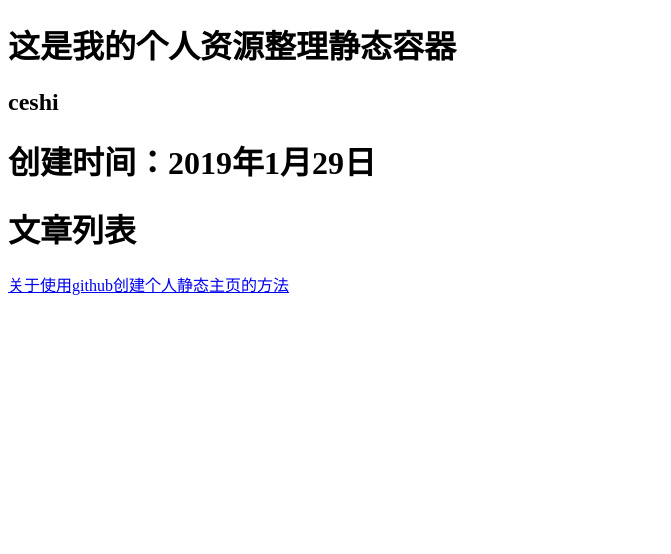
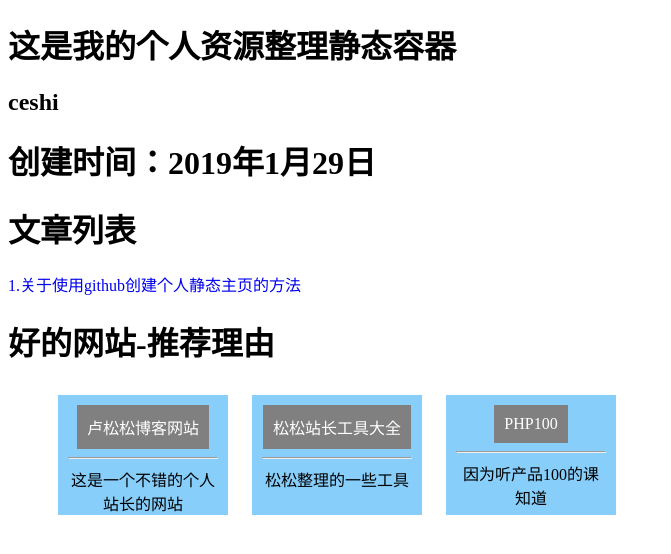
Before and after one commit to xujinglian/source, a plain HTML site: page index.html in a window 1280 px wide. Shown: the whole page, without its empty margins (0-671 px from the left). Drawn offline with Linux system fonts and the light colour scheme.

Commit message:
提交第二次

```diff
--- a/index.html
+++ b/index.html
@@ -4,6 +4,31 @@
 	<title>旭静连个人积累整理</title>
 	<link rel="stylesheet" type="text/css" href="main.css">
 	<meta charset="utf-8">
+	<style type="text/css">
+		#web ol li{
+			width: 150px;
+			height: 100px;
+			display: inline-block;
+			margin: 10px;
+			padding: 10px;
+			vertical-align: middle;
+			background-color: #87CEFA;
+			text-align: center;
+
+		}
+		#web ol li:hover{
+			background-color: orange;
+		}
+		#web ol li a{
+			display: inline-block;
+			background-color: gray;
+			padding: 10px;
+			color: white;
+		}
+		#web ol li p{
+			display: inline;
+		}
+	</style>
 </head>
 <body>
 	<h1>这是我的个人资源整理静态容器</h1>
@@ -11,7 +36,15 @@
 	<h1>创建时间：2019年1月29日</h1>
 	<div>
 		<h1>文章列表</h1>
-		<p><a href="./github_build_selfpage.html">关于使用github创建个人静态主页的方法</a></p>
+		<p><a href="github_build_selfpage.html">1.关于使用github创建个人静态主页的方法</a></p>
+	</div>
+	<div id="web">
+		<h1>好的网站-推荐理由</h1>
+		<ol>
+			<li><a href="http://lusongsong.com/">卢松松博客网站</a><br><hr><p>这是一个不错的个人站长的网站</p></li>
+			<li><a href="http://tool.lusongsong.com/daohang-addurl.html">松松站长工具大全</a><br><hr><p>松松整理的一些工具</p></li>
+			<li><a href="http://www.shjianlei.com/">PHP100</a><br><hr>因为听产品100的课知道</li>
+		</ol>
 	</div>
 </body>
 </html>
--- a/main.css
+++ b/main.css
@@ -1,3 +1,3 @@
 *{
-
+	text-decoration: none;
 }
```
Also changed, not shown: github_build_selfpage.html (renamed from gtihub_build_selfpage.html, +1 -0 lines).
